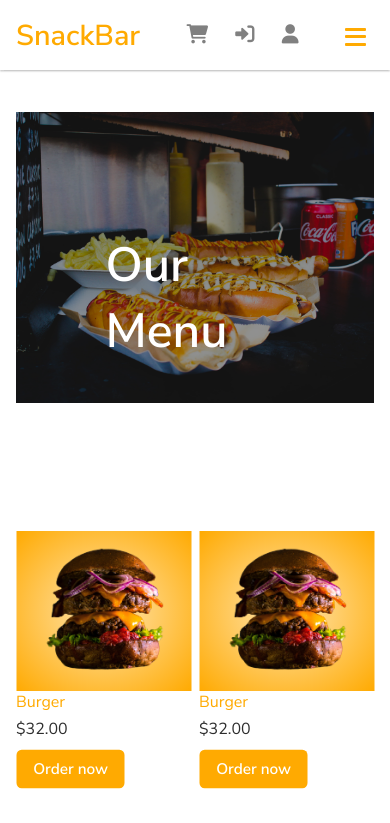
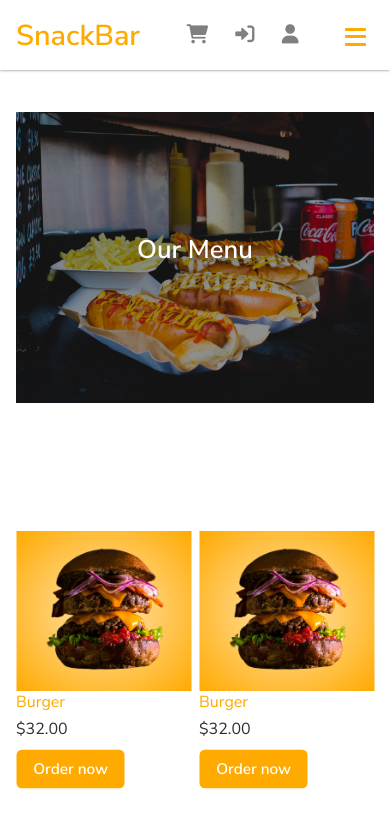
Before and after one commit to bernardkusi/snackbar, a React (Create React App) app: page /menu in a window 390 px wide. Shown: the top 823 px of the page. Built offline with nearby package versions, Linux system fonts and the light colour scheme.

Commit message:
Fixed slider when navigating

```diff
--- a/src/App.js
+++ b/src/App.js
@@ -23,6 +23,10 @@ function App() {
     }
   }
 
+  const closenav=()=>{
+    setnavopen(false)
+  }
+
   const setnavstate=(value)=>{
     setnavhidden(value)
   }
@@ -32,13 +36,13 @@ function App() {
     <Nav navopen={navopen} setnav={setnav} navhidden={navhidden}/>
     <Slider navopen={navopen}/>
     <Routes>
-      <Route path="/" element={<Homepage setnavhidden={setnavstate}/>}/>
-      <Route path="/menu" element={<Menupage setnavhidden={setnavstate}/>}/>
-      <Route path="/about" element={<Aboutpage  setnavhidden={setnavstate}/>}/>
-      <Route path="/services" element={<Servicepage  setnavhidden={setnavstate}/>}/>
-      <Route path="/signin" element={<Signinpage  setnavhidden={setnavstate}/>}/>
-      <Route path="/signup" element={<Signuppage  setnavhidden={setnavstate}/>}/>
-      <Route path="/cart" element={<Cartpage  setnavhidden={setnavstate}/>}/>
+      <Route path="/" element={<Homepage setnavhidden={setnavstate} closenav={closenav}/>}/>
+      <Route path="/menu" element={<Menupage setnavhidden={setnavstate} closenav={closenav}/>}/>
+      <Route path="/about" element={<Aboutpage  setnavhidden={setnavstate} closenav={closenav}/>}/>
+      <Route path="/services" element={<Servicepage  setnavhidden={setnavstate} closenav={closenav}/>}/>
+      <Route path="/signin" element={<Signinpage  setnavhidden={setnavstate} closenav={closenav}/>}/>
+      <Route path="/signup" element={<Signuppage  setnavhidden={setnavstate} closenav={closenav}/>}/>
+      <Route path="/cart" element={<Cartpage  setnavhidden={setnavstate} closenav={closenav}/>}/>
 
     </Routes>
    <Footer/>
--- a/src/_media.scss
+++ b/src/_media.scss
@@ -31,6 +31,14 @@
          &>*{
             text-align: center;
          }
+    }
+
+    .page{
+        .banner{
+            h2{
+                font-size: 2.3rem;
+            }
+        }
     }
 
 }
@@ -146,6 +154,14 @@
             width: 100% !important;
         }
     }
+
+    .page{
+        .banner{
+            h2{
+                font-size: 1.6rem;
+            }
+        }
+    }
 }
 
 
--- a/src/index.css
+++ b/src/index.css
@@ -673,6 +673,9 @@ footer ul a:hover {
   footer > * {
     text-align: center;
   }
+  .page .banner h2 {
+    font-size: 2.3rem;
+  }
 }
 
 @media (max-width: 900px) {
@@ -768,6 +771,9 @@ footer ul a:hover {
   .contactflex > div {
     width: 100% !important;
   }
+  .page .banner h2 {
+    font-size: 1.6rem;
+  }
 }
 
 @media (max-width: 600px) {
--- a/src/pages/Aboutpage.jsx
+++ b/src/pages/Aboutpage.jsx
@@ -1,9 +1,9 @@
 import React, { useEffect } from "react";
 
-const Aboutpage = ({setnavhidden}) => {
+const Aboutpage = ({setnavhidden,closenav}) => {
     useEffect(() => {
         setnavhidden(true)
-
+        closenav()
       }, [])
   return (
     <div className="page main">
--- a/src/pages/Cartpage.jsx
+++ b/src/pages/Cartpage.jsx
@@ -1,9 +1,9 @@
 import React, { useEffect } from 'react'
 
-const Cartpage = ({setnavhidden}) => {
+const Cartpage = ({setnavhidden,closenav}) => {
     useEffect(() => {
         setnavhidden(true)
-
+        closenav()
       }, [])
   return (
     <div className="page main">
--- a/src/pages/Homepage.jsx
+++ b/src/pages/Homepage.jsx
@@ -6,10 +6,10 @@ import Services from "../components/Services";
 import Menu from "../components/Menu";
 import Testimonials from "../components/Testimonials";
 
-const Homepage = ({setnavhidden}) => {
+const Homepage = ({setnavhidden,closenav}) => {
     useEffect(() => {
         setnavhidden(false)
-
+        closenav()
       }, [])
   return (
     <>
--- a/src/pages/Menupage.jsx
+++ b/src/pages/Menupage.jsx
@@ -1,10 +1,10 @@
 import React, { useEffect } from 'react'
 import Menuitem from '../components/Menuitem'
 
-const Menupage = ({setnavhidden}) => {
+const Menupage = ({setnavhidden,closenav}) => {
     useEffect(() => {
       setnavhidden(true)
-
+      closenav()
     }, [])
 
   return (
--- a/src/pages/Servicepage.jsx
+++ b/src/pages/Servicepage.jsx
@@ -1,9 +1,9 @@
 import React, { useEffect } from 'react'
 
-const Servicepage = ({setnavhidden}) => {
+const Servicepage = ({setnavhidden,closenav}) => {
     useEffect(() => {
         setnavhidden(true)
-
+        closenav()
       }, [])
   return (
     <div className="page main">
--- a/src/pages/Signinpage.jsx
+++ b/src/pages/Signinpage.jsx
@@ -1,10 +1,10 @@
 import React, { useEffect } from 'react'
 import { Link } from 'react-router-dom'
 
-const Signinpage = ({setnavhidden}) => {
+const Signinpage = ({setnavhidden,closenav}) => {
     useEffect(() => {
         setnavhidden(true)
-
+        closenav()
       }, [])
   return (
     <div className="page centered main">
--- a/src/pages/Signuppage.jsx
+++ b/src/pages/Signuppage.jsx
@@ -1,10 +1,10 @@
 import React, { useEffect } from 'react'
 import { Link } from 'react-router-dom'
 
-const Signuppage = ({setnavhidden}) => {
+const Signuppage = ({setnavhidden,closenav}) => {
     useEffect(() => {
         setnavhidden(true)
-
+        closenav()
       }, [])
 
   return (
```
Also changed, not shown: 1 other file (tests, documents, lock files or other folders).
